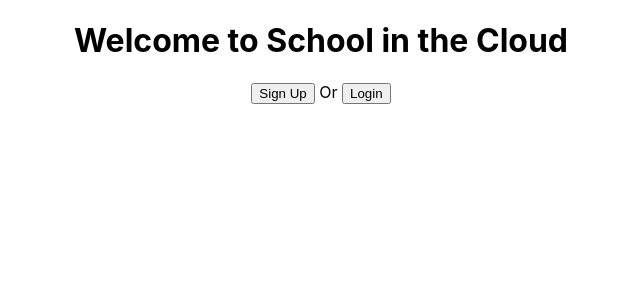
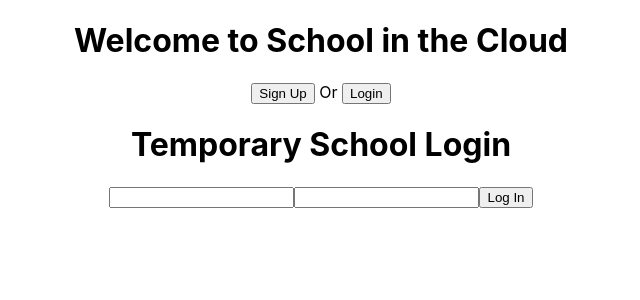
Before and after one commit to bw-school-in-the-cloud-2/FE, a React (Create React App) app in the folder school-in-the-cloud/: page / in a window 1280 px wide. Shown: the top 300 px of the page, without its empty margins (319-959 px from the left). Built offline with nearby package versions, Linux system fonts and the light colour scheme; no server answers.

Commit message:
working on state management and deploy

```diff
--- a/school-in-the-cloud/src/App.js
+++ b/school-in-the-cloud/src/App.js
@@ -4,7 +4,7 @@ import { connect } from 'react-redux';
 
 
 import PrivateRoute from './components/PrivateRoute';
-import { getVolunteers } from './actions/actions';
+import { getVolunteers, retrieveTasks } from './actions/actions';
 import VolunteersList from './components/VolunteersList';
 
 import Login from './components/TempLogin'; //////////////////////TEMP LOGIN - DELETE/////////////
@@ -20,6 +20,7 @@ class App extends Component {
 
   componentDidMount() {
     this.props.getVolunteers();
+    this.props.retrieveTasks();
   }
 
   render() {
@@ -27,7 +28,7 @@ class App extends Component {
       <Router>
         <div className='App'>
           <h1>Welcome to School in the Cloud</h1>
-          <Route exact path='/'>
+          <Route exact path='/' >
             <Link to='/Signup'>
               <button id='SignUpBtn'>Sign Up</button>
             </Link>
@@ -40,7 +41,7 @@ class App extends Component {
           </Route>
 
           <Switch>
-            {/* <Route exact path='/' component={Login} /> //////////////////////////NOT NEEDED. DELETE. -- THIS ROUTE IS ABOVE///////////////////// */}
+            <Route exact path='/' component={Login} /> {/* //////////////////////////NOT NEEDED. DELETE. -- THIS ROUTE IS ABOVE///////////////////// */}
 
             <PrivateRoute path='AdminMain' />
             <PrivateRoute path='/StudentMain' component={VolunteersList} />
@@ -70,4 +71,4 @@ const mapStateToProps = state => {
   return state;
 }
 
-export default connect(mapStateToProps, { getVolunteers })(App);
+export default connect(mapStateToProps, { getVolunteers, retrieveTasks })(App);
--- a/school-in-the-cloud/src/actions/actions.js
+++ b/school-in-the-cloud/src/actions/actions.js
@@ -3,6 +3,11 @@ import { axiosWithAuth } from '../utils/axiosWithAuth';
 export const VOLUNTEERS_LOADING = 'VOLUNTEERS_LOADING';
 export const SUCCESS = 'SUCCESS';
 export const FAIL = 'FAIL';
+export const CREATING_TASK = 'CREATING_TASK';
+export const EDIT_TASK = 'EDIT_TASK';
+export const DELETE_TASK = 'DELETE_TASK';
+export const RETRIEVING_TASKS = 'RETRIEVING_TASKS';
+
 
 export const getVolunteers = () => dispatch => {
     dispatch({ type: VOLUNTEERS_LOADING });
@@ -16,6 +21,41 @@ export const getVolunteers = () => dispatch => {
         );
 };
 
+export const createTask = () => dispatch => {
+    dispatch({ type: CREATING_TASK });
+    axiosWithAuth()
+        .post('')
+        .then()
+        .catch()
+
+};
+
+
+export const editTask = () => dispatch => {
+
+};
+
+
+export const deleteTask = () => dispatch => {
+
+};
+
+
+export const retrieveTasks = () => dispatch => {
+    dispatch({ type: RETRIEVING_TASKS })
+    axiosWithAuth()
+        .get('/api/tasks/:volunteerid')
+        .then(res => {
+            console.log(res)
+            dispatch({ type: SUCCESS, payload: res })
+        })
+        .catch(err => {
+            console.log(err)
+            dispatch({ type: FAIL, payload: err })
+        })
+
+};
+
 
 
 //add task
--- a/school-in-the-cloud/src/components/Login.js
+++ b/school-in-the-cloud/src/components/Login.js
@@ -1,7 +1,6 @@
 import React, { useState, useEffect } from "react";
 import { useHistory } from 'react-router-dom';
 import Styled from 'styled-components';
-import axios from 'axios';
 import * as yup from 'yup';
 import loginSchema from './LoginSchema';
 import { axiosWithAuth } from "../utils/axiosWithAuth";
--- /dev/null
+++ b/school-in-the-cloud/src/components/TaskForm.js
@@ -0,0 +1 @@
+import React from 'react';
--- a/school-in-the-cloud/src/components/TempLogin.js
+++ b/school-in-the-cloud/src/components/TempLogin.js
@@ -1,60 +1,60 @@
-// import React, { useState } from "react";
-// import { useHistory } from 'react-router-dom';
-// import { axiosWithAuth } from "../utils/axiosWithAuth";
+import React, { useState } from "react";
+import { useHistory } from 'react-router-dom';
+import { axiosWithAuth } from "../utils/axiosWithAuth";
 
-// const Login = () => {
-//   const [login, setLogin] = useState({
-//     credentials: {
-//       email: '',
-//       password: ''
-//     }
-//   })
+const Login = () => {
+  const [login, setLogin] = useState({
+    credentials: {
+      email: '',
+      password: ''
+    }
+  })
 
-//   const history = useHistory()
+  const history = useHistory()
 
-//   const handleLoginChanges = e => {
-//     setLogin({
-//       credentials: {
-//         ...login.credentials,
-//         [e.target.name]: e.target.value
-//       }
-//     });
-//   };
+  const handleLoginChanges = e => {
+    setLogin({
+      credentials: {
+        ...login.credentials,
+        [e.target.name]: e.target.value
+      }
+    });
+  };
 
-//   const handleLoginSubmit = e => {
-//     e.preventDefault();
-//     axiosWithAuth()
-//       .post('/api/auth/login', login.credentials)
-//       .then(res => {
-//           console.log('NOW IN HERE')
-//         console.log(res);
-//         localStorage.setItem('token', JSON.stringify(res.data.token))
-//         history.push('/StudentMain')
-//       })
-//       .catch(err => console.log('Failed:', err))
-//   };
+  const handleLoginSubmit = e => {
+    e.preventDefault();
+    axiosWithAuth()
+      .post('/api/auth/login', login.credentials)
+      .then(res => {
+          console.log('NOW IN HERE')
+        console.log(res);
+        localStorage.setItem('token', JSON.stringify(res.data.token))
+        history.push('/StudentMain')
+      })
+      .catch(err => console.log('Failed:', err))
+  };
 
 
-//   return (
-//     <div>
-//       <h1>Temporary School Login</h1>
-//       <form onSubmit={handleLoginSubmit}>
-//         <input
-//           type='text'
-//           name='email'
-//           value={login.credentials.email}
-//           onChange={handleLoginChanges}
-//         />
-//         <input
-//           type='password'
-//           name='password'
-//           value={login.credentials.password}
-//           onChange={handleLoginChanges}
-//         />
-//         <button>Log In</button>
-//       </form>
-//     </div>
-//   );
-// };
+  return (
+    <div>
+      <h1>Temporary School Login</h1>
+      <form onSubmit={handleLoginSubmit}>
+        <input
+          type='text'
+          name='email'
+          value={login.credentials.email}
+          onChange={handleLoginChanges}
+        />
+        <input
+          type='password'
+          name='password'
+          value={login.credentials.password}
+          onChange={handleLoginChanges}
+        />
+        <button>Log In</button>
+      </form>
+    </div>
+  );
+};
 
-// export default Login;
+export default Login;
--- a/school-in-the-cloud/src/components/VolunteersList.js
+++ b/school-in-the-cloud/src/components/VolunteersList.js
@@ -6,49 +6,10 @@ import VolunteerCard from './VolunteerCard';
 const VolunteersList = (props) => {
     console.log(props);
 
-    ///////////////// NEED TO SET UP FILTER - NOT SURE HOW TO DO THIS EXACTLY /////////////
-//     const [] = useState ({
-
-//     });
-
-
-//     const filterChangeHandler = (e) => {
-//         e.persist()
-//         setState({
-//             [e.target.name]: e.target.value
-//         });
-//     };
-
-//     // need submitHandler to apply filter
-//     const saveFilterHandler = (e) => {
-//         e.preventDefault();
-// // GET request for volunteers array
-// // if dropdown value is set to country, then if country has length, render to screen
-// // else if dropdown value is set to availability, then render day/time selector?
-//     }
-
-
     return (
         <div>
 
             <p>Registered Volunteers</p>
-            <form /*onSubmit={saveFilterHandler} */>
-                <label htmlFor='filter'>
-                    <h4>filter</h4>
-                    <select
-                        name='filter'
-                        // value=''
-                        // onChange=''/*{filterChangeHandler}*/
-                    >
-                        <option value=''> -select one- </option>
-                        <option value='country'>by location</option>
-                        <option value='availability'>by availability</option>
-
-                        {/* if availability is selected - need to filter by available day - may need radio buttons */}
-
-                    </select>
-                </label>
-            </form>
 
             {props.volunteers.map(volunteer => {
                 return <VolunteerCard volunteer={volunteer} key={volunteer.id} />
@@ -59,11 +20,11 @@ const VolunteersList = (props) => {
 
 const mapStateToProps = (state) => {
     return {
-        volunteers: state.volunteers
+        volunteers: state.volunteerReducer.volunteers
     };
 };
 
 export default connect(mapStateToProps, {})(VolunteersList);
 
 
-///////////// NEED TO CREATE FILTER --> BY COUNTRY.... BY AVAILABILITY TIME //////////////////
+///////////// NEED TO CREATE FILTER --> BY COUNTRY.... BY AVAILABILITY //////////////////
--- a/school-in-the-cloud/src/index.js
+++ b/school-in-the-cloud/src/index.js
@@ -4,19 +4,17 @@ import ReactDOM from 'react-dom';
 import { applyMiddleware, createStore } from 'redux';
 import { Provider } from 'react-redux';
 import thunk from 'redux-thunk';
-import * as serviceWorker from './serviceWorker';
+// import * as serviceWorker from './serviceWorker';
 
-
-import { BrowserRouter as Router } from 'react-router-dom';
 
 import './index.css';
 import App from './App';
-import { volunteerReducer } from './reducers/volunteerReducer';
+import { rootReducer } from './reducers';
 
 
 
 const store = createStore(
-  volunteerReducer,
+  rootReducer,
   applyMiddleware(thunk)
 );
 
@@ -26,4 +24,4 @@ ReactDOM.render(
   </Provider >, document.getElementById('root')
 );
 
-serviceWorker.unregister();
+// serviceWorker.unregister();
--- /dev/null
+++ b/school-in-the-cloud/src/reducers/index.js
@@ -0,0 +1,9 @@
+import { combineReducers } from 'redux';
+
+import {volunteerReducer} from './volunteerReducer';
+import {taskReducer} from './taskReducer';
+
+export const rootReducer = combineReducers({
+    volunteerReducer,
+    taskReducer
+});
--- /dev/null
+++ b/school-in-the-cloud/src/reducers/taskReducer.js
@@ -0,0 +1,38 @@
+// import { CREATING_TASK, SUCCESS, FAIL } from '../actions/actions';
+
+export const initialState = {
+    tasks: [
+        {
+            id: '',
+            taskName: '',
+            completed: false
+        }
+    ],
+};
+
+export const taskReducer = (state = initialState, action) => {
+    console.log('taskReducer', action);
+    switch (action.type) {
+        // case CREATING_TASK:
+        //     return {
+        //         ...state,
+        //         loading: true,
+        //         error: ''
+        //     };
+        // case SUCCESS:
+        //     return {
+        //         ...state,
+        //         tasks: action.payload,
+        //         loading: false,
+        //         error: ''
+        //     };
+        // case FAIL:
+        //     return {
+        //         ...state,
+        //         loading: false,
+        //         error: action.payload
+        //     };
+        default:
+            return state;
+    }
+};
--- a/school-in-the-cloud/src/reducers/volunteerReducer.js
+++ b/school-in-the-cloud/src/reducers/volunteerReducer.js
@@ -7,7 +7,7 @@ export const initialState = {
 };
 
 export const volunteerReducer = (state = initialState, action) => {
-    console.log('reducer', action);
+    console.log('volunteerReducer', action);
     switch (action.type) {
         case VOLUNTEERS_LOADING:
             return {
```
Also changed, not shown: school-in-the-cloud/src/components/TaskList.js (added, +16 -0 lines).
